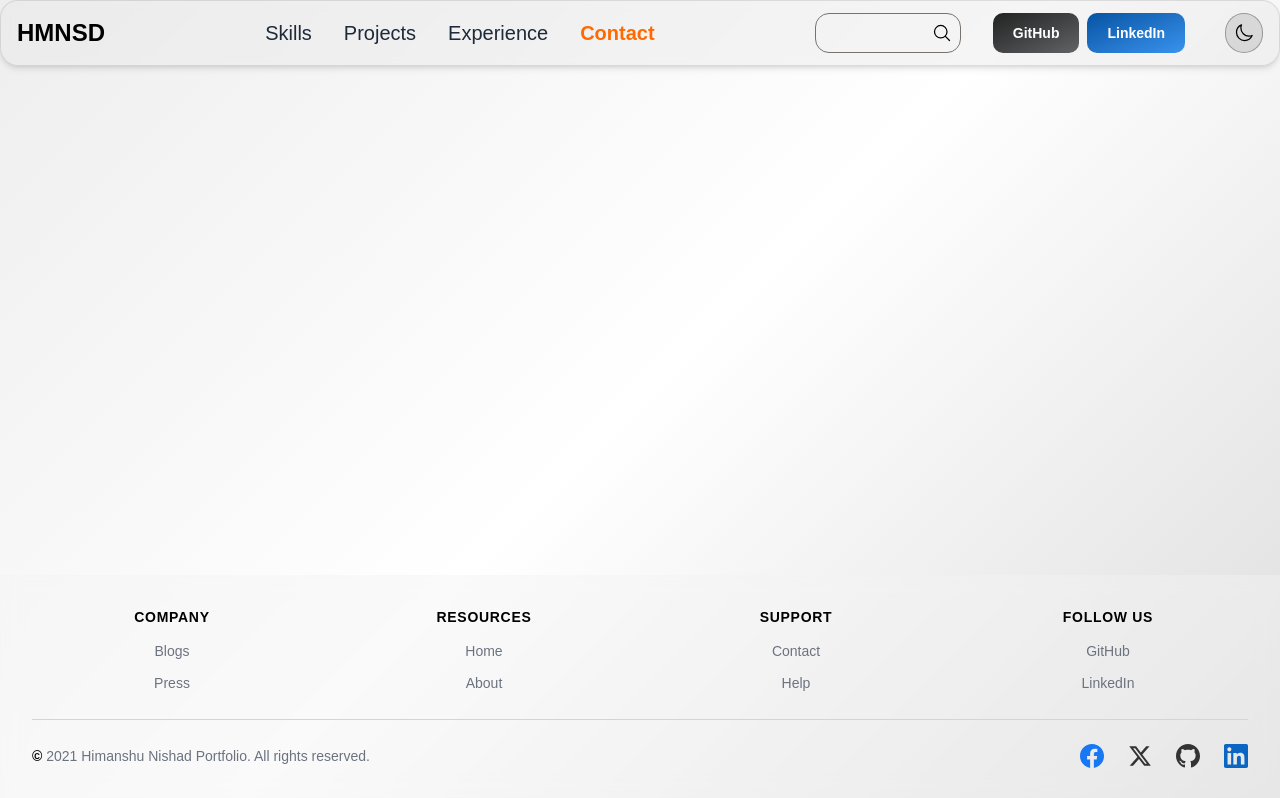
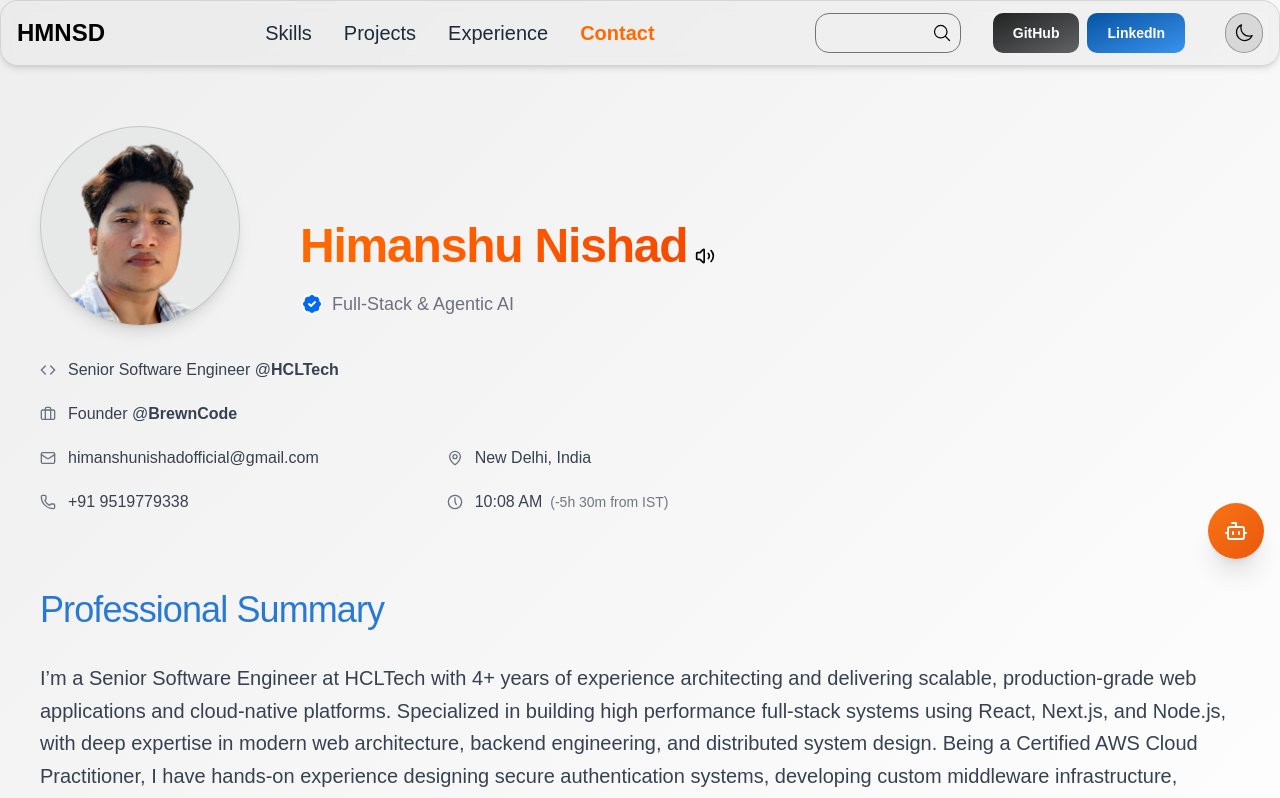
Before and after one commit to HmNsd/hmnsd-portfolio, a React (Vite) app: page / in a window 1280 px wide. Shown: the top 798 px of the page. Built offline with nearby package versions, Linux system fonts and the light colour scheme.

Commit message:
fix vercel routing and asset base path

```diff
--- a/src/App.jsx
+++ b/src/App.jsx
@@ -30,11 +30,13 @@ function App() {
       <Header onSearch={setSearchText} matchCount={matchCount} />
       <main className="flex-grow container mx-auto mt-5 px-4">
         <Routes>
+          <Route path="/" element={<Home searchText={searchText} setMatchCount={setMatchCount} />} />
           <Route path="/hmnsd-portfolio" element={<Home searchText={searchText}  setMatchCount={setMatchCount}/>} />
           <Route path="/hmnsd-portfolio/skills" element={<Home searchText={searchText}  setMatchCount={setMatchCount}/>} />
           <Route path="/hmnsd-portfolio/projects" element={<Home searchText={searchText}  setMatchCount={setMatchCount}/>} />
           <Route path="/hmnsd-portfolio/experience" element={<Home searchText={searchText}  setMatchCount={setMatchCount}/>} />
           <Route path="/hmnsd-portfolio/contact" element={<Home searchText={searchText} setMatchCount={setMatchCount}/>} />
+          <Route path="*" element={<Home searchText={searchText} setMatchCount={setMatchCount} />} />
         </Routes>
       </main>
       <Footer searchText={searchText} />
--- a/vite.config.js
+++ b/vite.config.js
@@ -5,5 +5,5 @@ import tailwindcss from "@tailwindcss/vite";
 // https://vite.dev/config/
 export default defineConfig({
   plugins: [react(), tailwindcss()],
-  base: `/hmnsd-portfolio`,
+  base: "/",
 });
```
